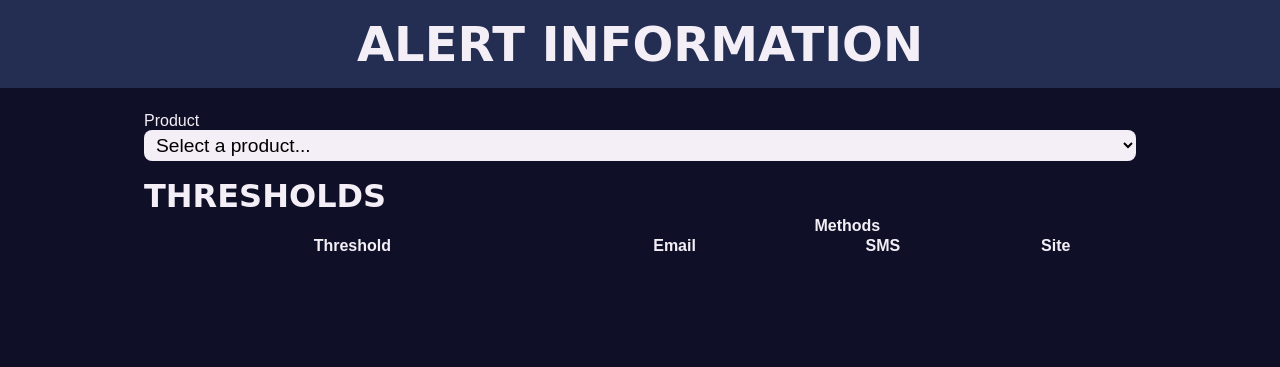
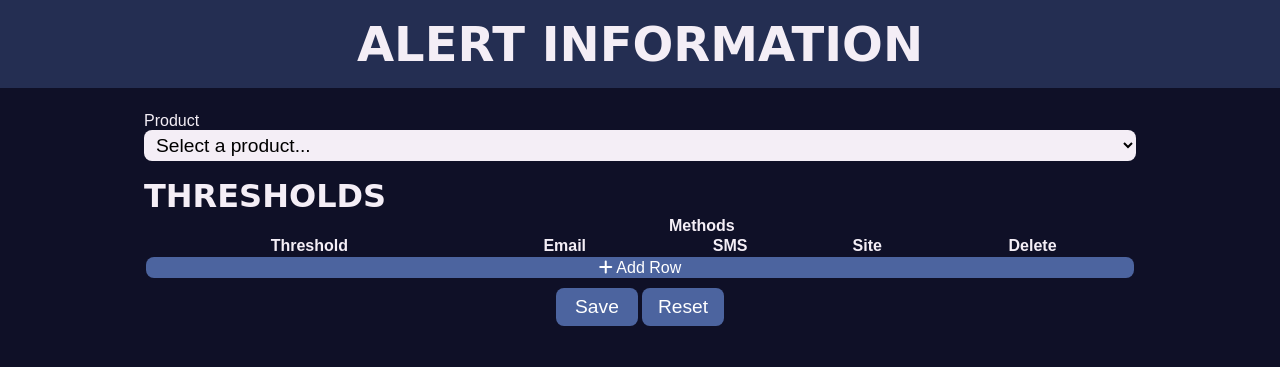
Before and after one commit to MIRROR-Team18/mirror, a PHP site: page /admin/alerts/upsert.php in a window 1280 px wide. Shown: the part 68-435 px from the top of the page. Run offline with PHP 8.4, Linux system fonts and the light colour scheme; the visitor is signed in with stand-in values (Sample User, id 1); data that the repository does not hold is empty; some libraries are stand-ins or nearby versions; some web fonts are replaced.

Commit message:
Added functionality to alerts/upsert.php

```diff
--- a/_components/database.php
+++ b/_components/database.php
@@ -237,7 +237,8 @@ class Database {
 				byEmail INT(1) NOT NULL DEFAULT 0,
 				bySMS INT(1) NOT NULL DEFAULT 0,
 				bySite INT(1) NOT NULL DEFAULT 0,
-				FOREIGN KEY (alertID) REFERENCES alerts(id)
+				FOREIGN KEY (alertID) REFERENCES alerts(id),
+				PRIMARY KEY (alertID, threshold)
 			);",
 				"INSERT INTO gender_def (name) VALUES ('male'), ('female'), ('unisex')",
 				"INSERT INTO type_def (name) VALUES ('tops'), ('bottoms'), ('socks'), ('shoes'), ('accessories')",
--- /dev/null
+++ b/admin/_scripts/alertUpsert.js
@@ -0,0 +1,21 @@
+/**
+ * Creates a row when clicking the "Add Row" button.
+ */
+function createRow() {
+	const tbody = document.querySelector('#alertsTable tbody');
+	const final = tbody.lastElementChild;
+
+	const newRow = tbody.firstElementChild.cloneNode(true);
+	newRow.style.display = '';
+
+	tbody.insertBefore(newRow, final);
+}
+
+/**
+ * Delete the row that the delete button is in.
+ * @param ev (Event) - The event that triggered this function
+ */
+function deleteRow(ev) {
+	const row = ev.target.parentElement.parentElement;
+	row.remove();
+}
--- /dev/null
+++ b/admin/alerts/_components/tableRow.php
@@ -0,0 +1,25 @@
+<?php
+	global $hide;
+	global $threshold;
+	global $i;
+
+	// What is &#8203; ? It's a zero-width space that only exists because without it the labels would sink into the ocean for no real reason.
+?>
+<tr style="<?= $hide ? 'display: none;' : '' ?>">
+	<td>
+		<input type="number" name="thresholds['value'][<?= $i ?>]" value="<?= $threshold['value'] ?? '' ?>" aria-label="Threshold" placeholder="Threshold Value" required>
+	</td>
+	<td>
+		<input type="checkbox" id="thresholds['email'][<?= $i ?>]" name="thresholds['email'][<?= $i ?>]" <?= isset($threshold['email']) && $threshold['email'] == 1 ? "checked" : "" ?>>
+		<label for="thresholds['email'][<?= $i ?>]">&#8203;</label>
+	</td>
+	<td>
+		<input type="checkbox" id="thresholds['sms'][<?= $i ?>]" name="thresholds['sms'][<?= $i ?>]" <?= isset($threshold['sms']) && $threshold['sms'] == 1 ? "checked" : "" ?>>
+		<label for="thresholds['sms'][<?= $i ?>]">&#8203;</label>
+	</td>
+	<td>
+		<input type="checkbox" id="thresholds['site'][<?= $i ?>]" name="thresholds['site'][<?= $i ?>]" <?= isset($threshold['site']) && $threshold['site'] == 1 ? "checked" : "" ?>>
+		<label for="thresholds['site'][<?= $i ?>]">&#8203;</label>
+	</td>
+    <td><i class="fa-solid fa-trash" onclick="deleteRow(event)"></i></td>
+</tr>
--- a/admin/alerts/index.php
+++ b/admin/alerts/index.php
@@ -43,7 +43,7 @@
 						</div>
 						<div class="inputLabelGroup">
 							<input type="radio" name="method" id="site" value="site">
-							<label for="site">Site Only</label>
+							<label for="site">Site</label>
 						</div>
 					</div>
 				</div>
--- a/admin/alerts/upsert.php
+++ b/admin/alerts/upsert.php
@@ -30,7 +30,7 @@
 	<?php include '../../_components/default.php'; ?>
 	<title>Upsert Alert - MIRЯOR</title>
 	<link rel="stylesheet" href="../admin.css">
-	<script src="../_scripts/orderUpsert.js" defer async></script>
+	<script src="../_scripts/alertUpsert.js" defer async></script>
 </head>
 <body>
 	<?php include "../_components/header.php"; ?>
@@ -62,26 +62,50 @@
                 <div class="row">
                     <div class="col">
                         <h2>THRESHOLDS</h2>
-                        <table>
+                        <table id="alertsTable">
                             <thead>
                             	<tr>
                             	    <th></th>
                             	    <th colspan="3">Methods</th>
+                                    <th></th>
                             	</tr>
                             	<tr>
                             	    <th>Threshold</th>
                             	    <th>Email</th>
                             	    <th>SMS</th>
                             	    <th>Site</th>
+                                    <th>Delete</th>
                             	</tr>
                             </thead>
                             <tbody>
                             	<?php
 									$thresholds = $alert['thresholds'] ?? [];
 
+                                    // This sucked last time, but I'm going to do it again
+                                    $hide = true;
+                                    include "_components/tableRow.php";
+                                    $hide = false;
+
+                                    $i = 0;
+                                    foreach ($thresholds as $threshold) {
+                                        include "_components/tableRow.php";
+                                        $i++;
+                                    }
                             	?>
+                                <td colspan="5">
+                                    <button type="button" class="fullWidth" onclick="createRow()">
+                                        <i class="fa-solid fa-plus"></i>
+                                        Add Row
+                                    </button>
+                                </td>
                             </tbody>
                         </table>
+                    </div>
+                </div>
+                <div class="row">
+                    <div class="buttonGrid">
+                        <button class="fullWidth" type="submit">Save</button>
+                        <button class="fullWidth" type="reset">Reset</button>
                     </div>
                 </div>
             </form>
```
